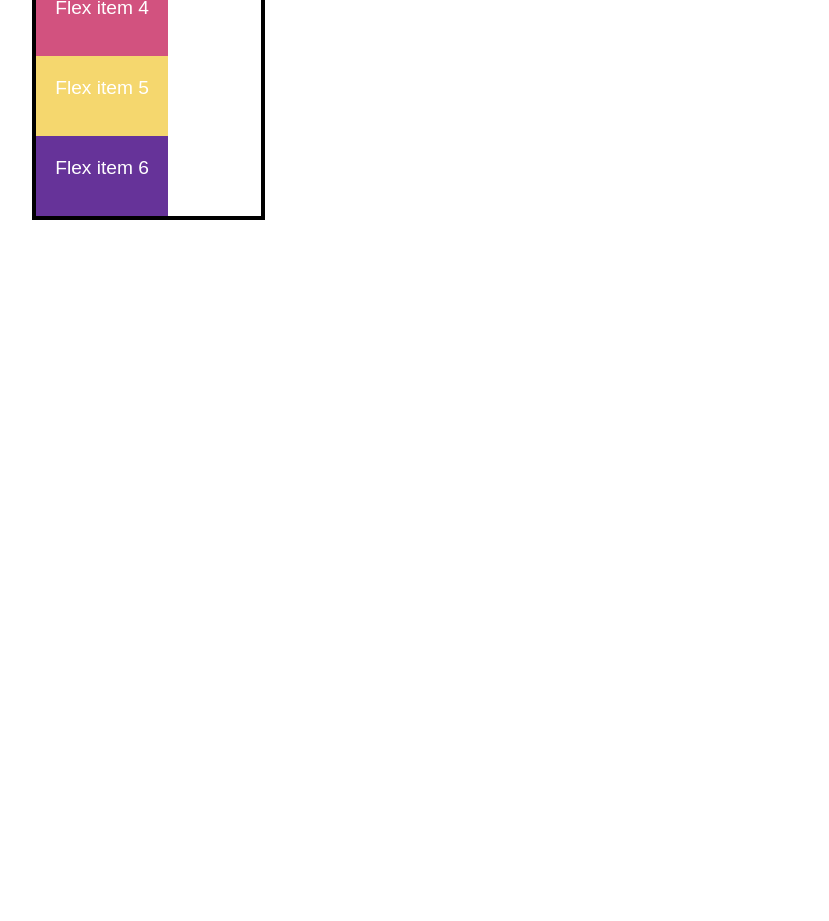
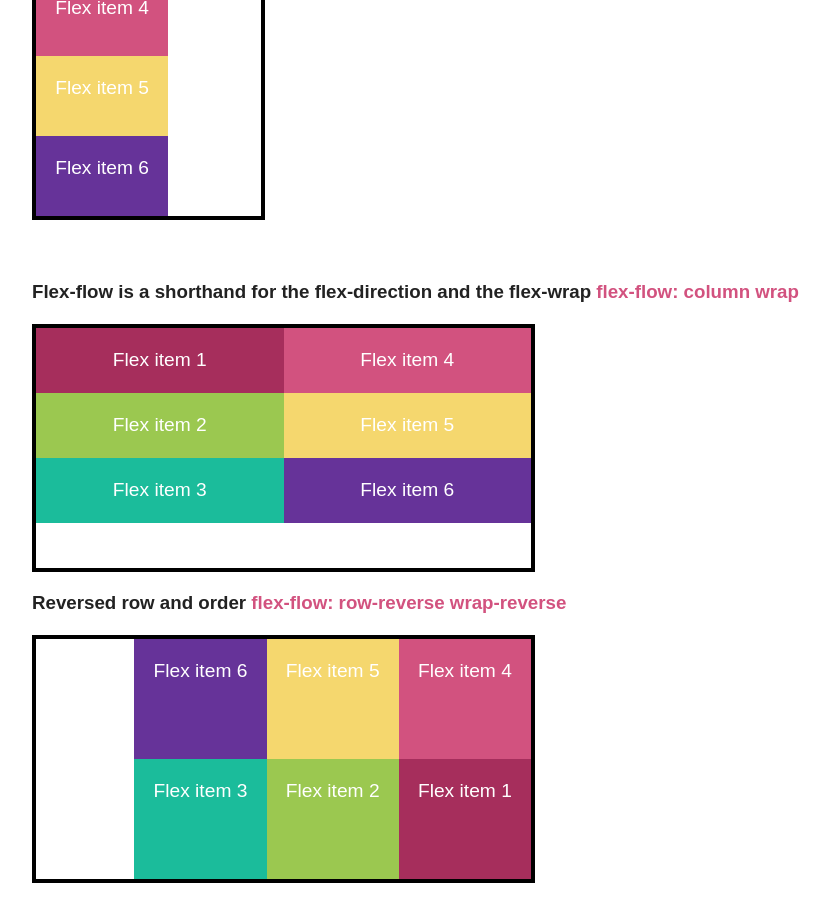
Before and after one commit to bodhisatva/flexbox, a plain HTML site: page index.html in a window 1280 px wide. Shown: the part 1918-2839 px from the top of the page, without its empty margins (158-987 px from the left). Before the commit the page ends 2218 px from the top, so only its background shows below. Drawn offline with nearby package versions, Linux system fonts and the light colour scheme.

Commit message:
flex-flow

```diff
--- a/css/flex-rules.css
+++ b/css/flex-rules.css
@@ -65,3 +65,18 @@
   border: solid 4px #000;
   flex-direction: column-reverse;
 }
+
+.flex-flow {
+  width:55%;
+  height: 15em;
+  display: flex;
+  flex-flow: column wrap;
+  border: solid 4px #000;
+}
+.flex-flow-reverse{
+  width:55%;
+  height: 15em;
+  display: flex;
+  flex-flow: row-reverse wrap-reverse;
+  border: solid 4px #000;
+}
--- a/index.html
+++ b/index.html
@@ -68,7 +68,7 @@
       </div>
     </section>
     <section class="rule">
-      <h3>Flex wrap when content overflows <span class="highlight-red">flex-wrap: wraps<span></h3>
+      <h3>Flex wrap when content overflows <span class="highlight-red">flex-wrap: wrap<span></h3>
       <div class="flex-container-overflow">
         <div class="flex-item">Flex item 1</div>
         <div class="flex-item">Flex item 2</div>
@@ -78,6 +78,29 @@
         <div class="flex-item">Flex item 6</div>
       </div>
     </section>
+     <section class="rule">
+      <h3>Flex-flow is a shorthand for the flex-direction and the flex-wrap <span class="highlight-red">flex-flow: column wrap<span></h3>
+      <div class="flex-flow">
+        <div class="flex-item">Flex item 1</div>
+        <div class="flex-item">Flex item 2</div>
+        <div class="flex-item">Flex item 3</div>
+        <div class="flex-item">Flex item 4</div>
+        <div class="flex-item">Flex item 5</div>
+        <div class="flex-item">Flex item 6</div>
+      </div>
+
+      <h3>Reversed row and order <span class="highlight-red">flex-flow: row-reverse wrap-reverse<span></h3>
+      <div class="flex-flow-reverse">
+        <div class="flex-item">Flex item 1</div>
+        <div class="flex-item">Flex item 2</div>
+        <div class="flex-item">Flex item 3</div>
+        <div class="flex-item">Flex item 4</div>
+        <div class="flex-item">Flex item 5</div>
+        <div class="flex-item">Flex item 6</div>
+      </div>
+    </section>
+
+
   </div>
   <script src="https://code.jquery.com/jquery-1.12.0.min.js"></script>
   <script>
```
Also changed, not shown: favicon.ico (added), favicon.png (deleted).
